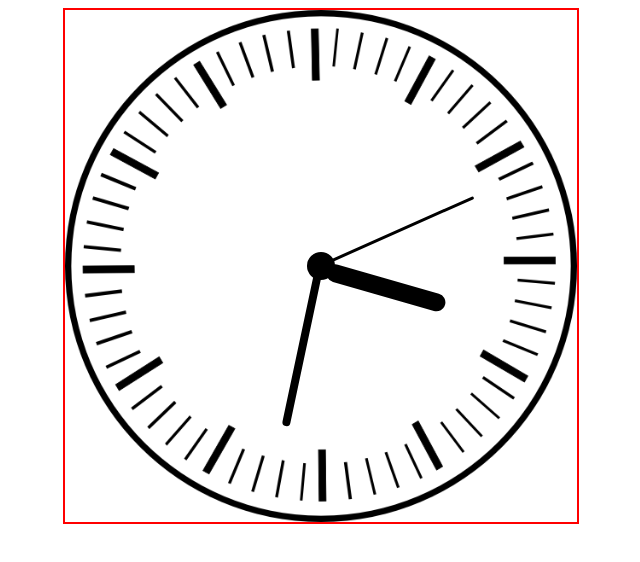
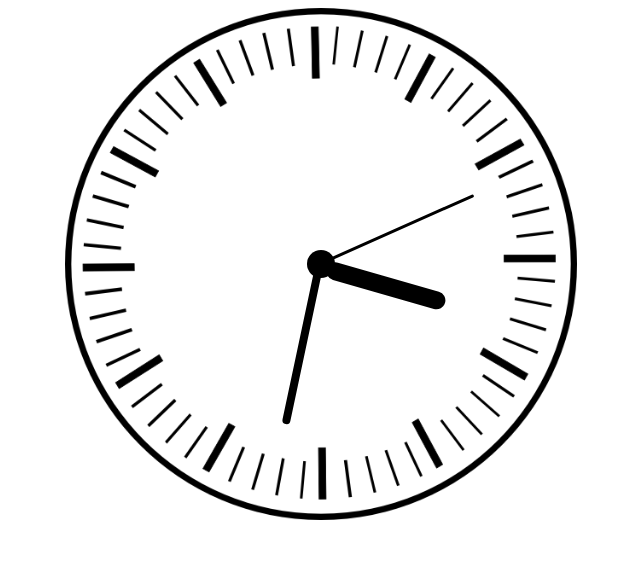
Before and after one commit to Mantra27/Java-Script-Clock, a plain HTML site: page index.html in a window 1280 px wide. Shown: the whole page, without its empty margins (319-959 px from the left). Drawn offline with Linux system fonts and the light colour scheme.

Commit message:
Update styles.css

```diff
--- a/styles.css
+++ b/styles.css
@@ -1,6 +1,6 @@
 #container{
     position: relative;
-    border: 2px solid red;
+    border: 2px solid
     background-color: blueviolet;
     height: 40vw;
     width: 40vw;
```
